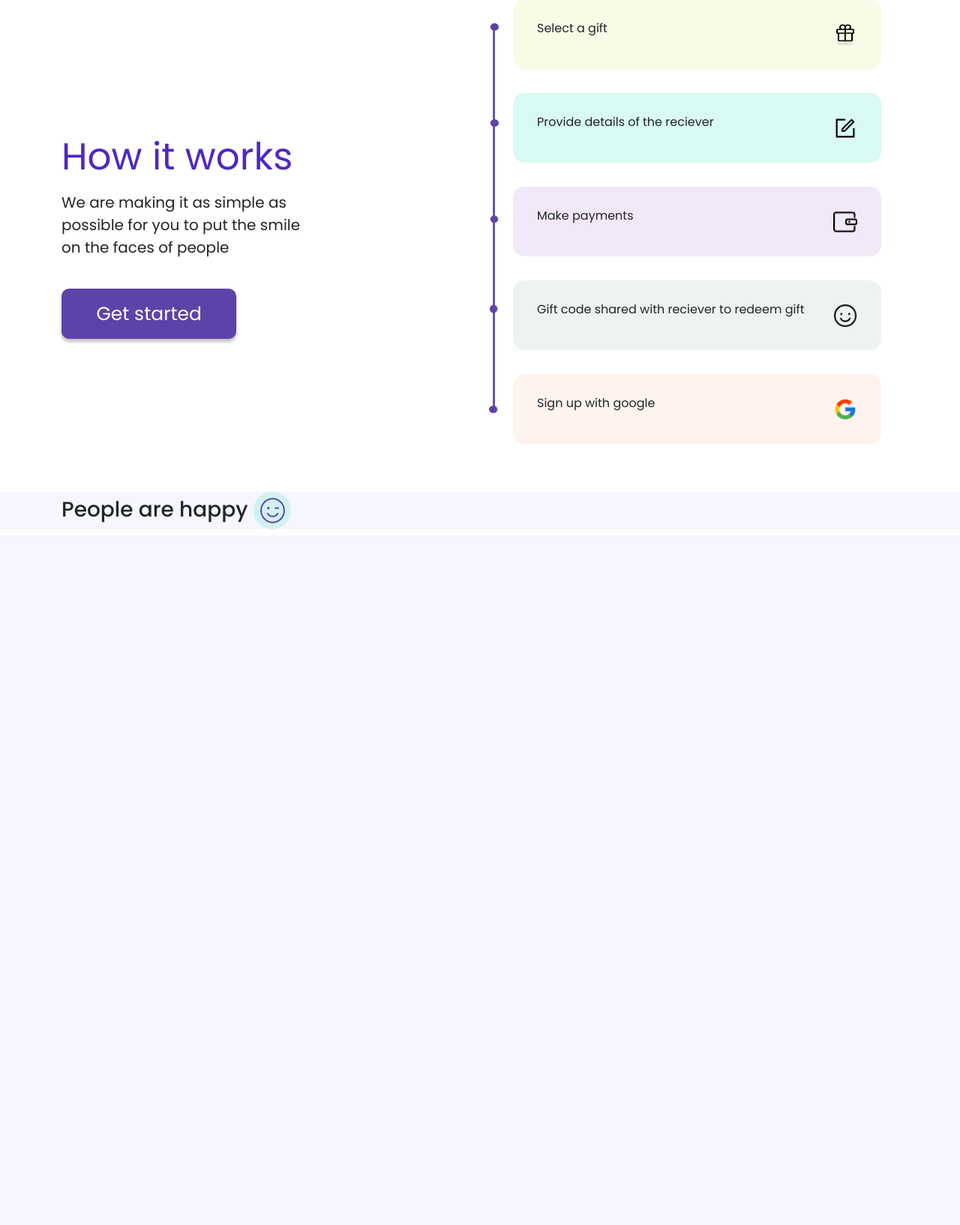
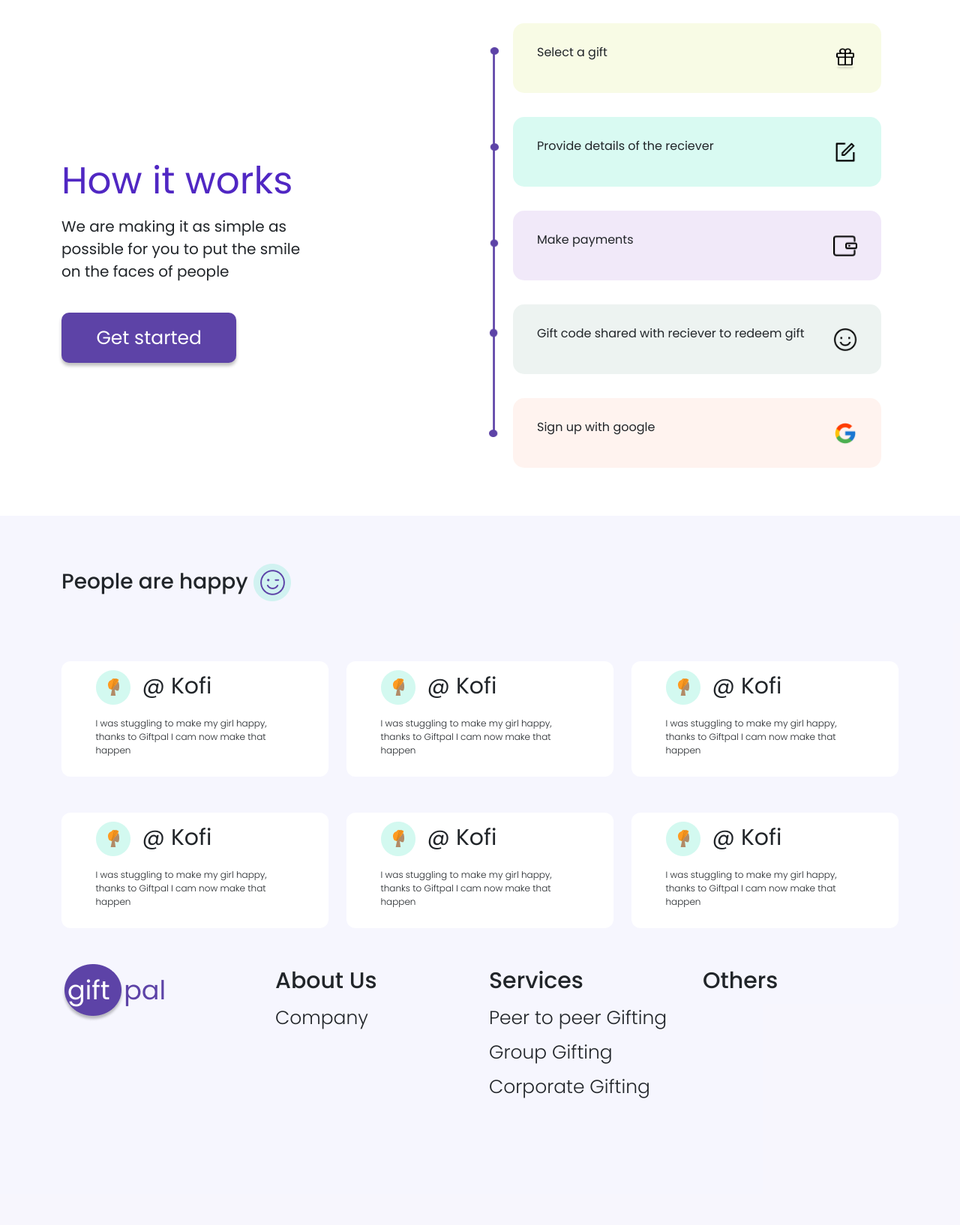
Before and after one commit to kewablay/Giftpal-v2.0, a PHP site: page /main.html in a window 1280 px wide. Shown: the part 2472-4106 px from the top of the page at 75% size. Before the commit the page ends 3178 px from the top, so only its background shows below. Run offline with PHP 8.4, Linux system fonts and the light colour scheme; some libraries are stand-ins or nearby versions.

Commit message:
done with footer section

```diff
--- a/css/main.css
+++ b/css/main.css
@@ -376,9 +376,69 @@ nav a{
     width: 32px;
 }
 
+/* ----end of steps */
 
 
+/* ----start of third section */
+.third-section{
+    padding-top: 4rem;
+    padding-bottom: 6.8rem;
+}
 
+.section-title{
+    margin-bottom: 5rem;
+}
+
+/* ---testimonials section ---- */
+.testimonial-card{
+    height: 154px;
+    /* width: 351px; */
+    border-radius: 12px;
+    background: white;
+    padding: 1rem;
+    display: flex;
+    justify-content: center;
+    align-items: center;
+}
+
+.testimonial-card #test-title p{
+    font-size: 30px;
+    font-weight: 400;
+    text-align: left;
+}
+.testimonial-card #test-title span{
+    margin-right: 1rem;
+}
+
+
+#testimony{
+    width:265px;
+    font-size: 12px;
+    font-weight: 300;
+    line-height: 18px;
+    text-align: left;
+}
+
+/* -----footer section---- */
+
+footer{
+    margin-top: 9.5rem;
+}
+.footer-logo{
+    margin-top: 1rem;
+}
+
+.footer-text-header{
+    font-size: 30px;
+    font-weight: 500;
+    line-height: 45px;
+}
+
+.footer-text{
+    font-weight: 300;
+    font-size: 1.56em;
+    line-height: 38px;
+}
 
 
 
@@ -435,11 +495,7 @@ nav a{
     display:none;
 }
 
-#gift-card-row{
-    justify-content: center;
-}
-
-#card-row{
+.md-center{
     justify-content: center;
 }
 
--- a/main.html
+++ b/main.html
@@ -79,8 +79,8 @@
                 <div class="tab-content" id="pills-tabContent">
                     <div class="tab-pane fade show active" id="pills-home" role="tabpanel" aria-labelledby="pills-home-tab">
                         <!-- --- card items --- -->
-                        <div class="row card-row" id='gift-card-row'>
-                            <div class="card-col col-10 col-md-6 col-lg-4 pb-3">
+                        <div class="row card-row md-center">
+                            <div class="card-col col-10 col-md-6 col-lg-4 pb-5">
                                 <div class="card gift-card container">
                                     <img src="images/card-img.jpg" alt="">
                                     <!-- --- -->
@@ -94,7 +94,7 @@
                                 </div>
                             </div>
                             <!-- ------- -->
-                            <div class="card-col col-10 col-md-6 col-lg-4 pb-3">
+                            <div class="card-col col-10 col-md-6 col-lg-4 pb-5">
                                 <div class="card gift-card container">
                                     <img src="images/card-img.jpg" alt="">
                                     <!-- --- -->
@@ -108,7 +108,7 @@
                                 </div>
                             </div>
                             <!-- ------- -->
-                            <div class="card-col col-10 col-md-6 col-lg-4 pb-3">
+                            <div class="card-col col-10 col-md-6 col-lg-4 pb-5">
                                 <div class="card gift-card container">
                                     <img src="images/card-img.jpg" alt="">
                                     <!-- --- -->
@@ -127,7 +127,7 @@
                     </div>
                     <div class="tab-pane fade" id="pills-beauty" role="tabpanel" aria-labelledby="pills-beauty-tab">
                         <div class="row card-row" id='gift-card-row'>
-                            <div class="card-col col-10 col-md-6 col-lg-4 pb-3">
+                            <div class="card-col col-10 col-md-6 col-lg-4 pb-5">
                                 <div class="card gift-card container">
                                     <img src="images/card-img.jpg" alt="">
                                     <!-- --- -->
@@ -144,7 +144,7 @@
                     </div>
                     <div class="tab-pane fade" id="pills-food" role="tabpanel" aria-labelledby="pills-food-tab">
                         <div class="row card-row" id='gift-card-row'>
-                            <div class="card-col col-10 col-md-6 col-lg-4 pb-3">
+                            <div class="card-col col-10 col-md-6 col-lg-4 pb-5">
                                 <div class="card gift-card container">
                                     <img src="images/card-img.jpg" alt="">
                                     <!-- --- -->
@@ -161,7 +161,7 @@
                     </div>
                     <div class="tab-pane fade" id="pills-fashion" role="tabpanel" aria-labelledby="pills-fashion-tab">
                         <div class="row card-row" id='gift-card-row'>
-                            <div class="card-col col-10 col-md-6 col-lg-4 pb-3">
+                            <div class="card-col col-10 col-md-6 col-lg-4 pb-5">
                                 <div class="card gift-card container">
                                     <img src="images/card-img.jpg" alt="">
                                     <!-- --- -->
@@ -178,7 +178,7 @@
                     </div>
                     <div class="tab-pane fade" id="pills-home-service" role="tabpanel" aria-labelledby="pills-home-service-tab">
                         <div class="row card-row" id='gift-card-row'>
-                            <div class="card-col col-10 col-md-6 col-lg-4 pb-3">
+                            <div class="card-col col-10 col-md-6 col-lg-4 pb-5">
                                 <div class="card gift-card container">
                                     <img src="images/card-img.jpg" alt="">
                                     <!-- --- -->
@@ -208,7 +208,7 @@
 
                 <!-- ---explore cards---- -->
                 <div class="explore-cards">
-                    <div class="row card-row" id="card-row">
+                    <div class="row card-row md-center">
                         <div class="card-col col-10 col-md-6 col-lg-4">
                             <div class="explore-item-container">
                                 <div class="explore-card container">
@@ -337,7 +337,95 @@
             </h3>
 
             <!-- ----testimonials section----- -->
+            <div class="row md-center">
+                <div class="col-10 col-md-6 col-lg-4 pb-5">
+                    <div class="testimonial-card">
+                        <div class="content">
+                            <div id="test-title">
+                                <p><span><img src="images/testimonial-img.png" alt=""></span>@ Kofi</p>
+                            </div>
+                            <p id="testimony">I was stuggling to make my girl happy, thanks to Giftpal I cam now make that happen</p>
+                        </div>
+                    </div>
+                </div>
+                <!-- ----- -->
+                <div class="col-10 col-md-6 col-lg-4 pb-5">
+                    <div class="testimonial-card">
+                        <div class="content">
+                            <div id="test-title">
+                                <p><span><img src="images/testimonial-img.png" alt=""></span>@ Kofi</p>
+                            </div>
+                            <p id="testimony">I was stuggling to make my girl happy, thanks to Giftpal I cam now make that happen</p>
+                        </div>
+                    </div>
+                </div>
+                <!-- ----- -->
+                <div class="col-10 col-md-6 col-lg-4 pb-5">
+                    <div class="testimonial-card">
+                        <div class="content">
+                            <div id="test-title">
+                                <p><span><img src="images/testimonial-img.png" alt=""></span>@ Kofi</p>
+                            </div>
+                            <p id="testimony">I was stuggling to make my girl happy, thanks to Giftpal I cam now make that happen</p>
+                        </div>
+                    </div>
+                </div>
+                <!-- ----- -->
+                <div class="col-10 col-md-6 col-lg-4 pb-5">
+                    <div class="testimonial-card">
+                        <div class="content">
+                            <div id="test-title">
+                                <p><span><img src="images/testimonial-img.png" alt=""></span>@ Kofi</p>
+                            </div>
+                            <p id="testimony">I was stuggling to make my girl happy, thanks to Giftpal I cam now make that happen</p>
+                        </div>
+                    </div>
+                </div>
+                <!-- ----- -->
+                <div class="col-10 col-md-6 col-lg-4 pb-5">
+                    <div class="testimonial-card">
+                        <div class="content">
+                            <div id="test-title">
+                                <p><span><img src="images/testimonial-img.png" alt=""></span>@ Kofi</p>
+                            </div>
+                            <p id="testimony">I was stuggling to make my girl happy, thanks to Giftpal I cam now make that happen</p>
+                        </div>
+                    </div>
+                </div>
+                <!-- ----- -->
+                <div class="col-10 col-md-6 col-lg-4 pb-5">
+                    <div class="testimonial-card">
+                        <div class="content">
+                            <div id="test-title">
+                                <p><span><img src="images/testimonial-img.png" alt=""></span>@ Kofi</p>
+                            </div>
+                            <p id="testimony">I was stuggling to make my girl happy, thanks to Giftpal I cam now make that happen</p>
+                        </div>
+                    </div>
+                </div>
+                <!-- ----- -->
+            </div>
+            <!-- end of testimonial section---- -->
 
+            <footer class="row md-center">
+                <div class="col-12 col-md-6 col-lg-3 pb-5 footer-logo" id="footer-item">
+                     <img src="images/giftpal-logo.png" alt="">
+                </div>
+                <div class="col-12 col-md-6 col-lg-3 pb-5" id="footer-item">
+                    <h3 class="footer-text-header">About Us</h3>
+                    <h3 class="footer-text">Company</h3>
+                </div>
+
+                <div class="col-12 col-md-6 col-lg-3 pb-5" id="footer-item">
+                    <h3 class="footer-text-header">Services</h3>
+                    <h3 class="footer-text">Peer to peer Gifting</h3>
+                    <h3 class="footer-text">Group Gifting</h3>
+                    <h3 class="footer-text">Corporate Gifting</h3>
+                </div>
+                <div class="col-12 col-md-6 col-lg-3 pb-5" id="footer-item">
+                    <h3 class="footer-text-header">Others</h3>
+                </div>
+            </footer>
         </div>
     </section>
 
```
Also changed, not shown: images/giftpal-logo.png (added).
